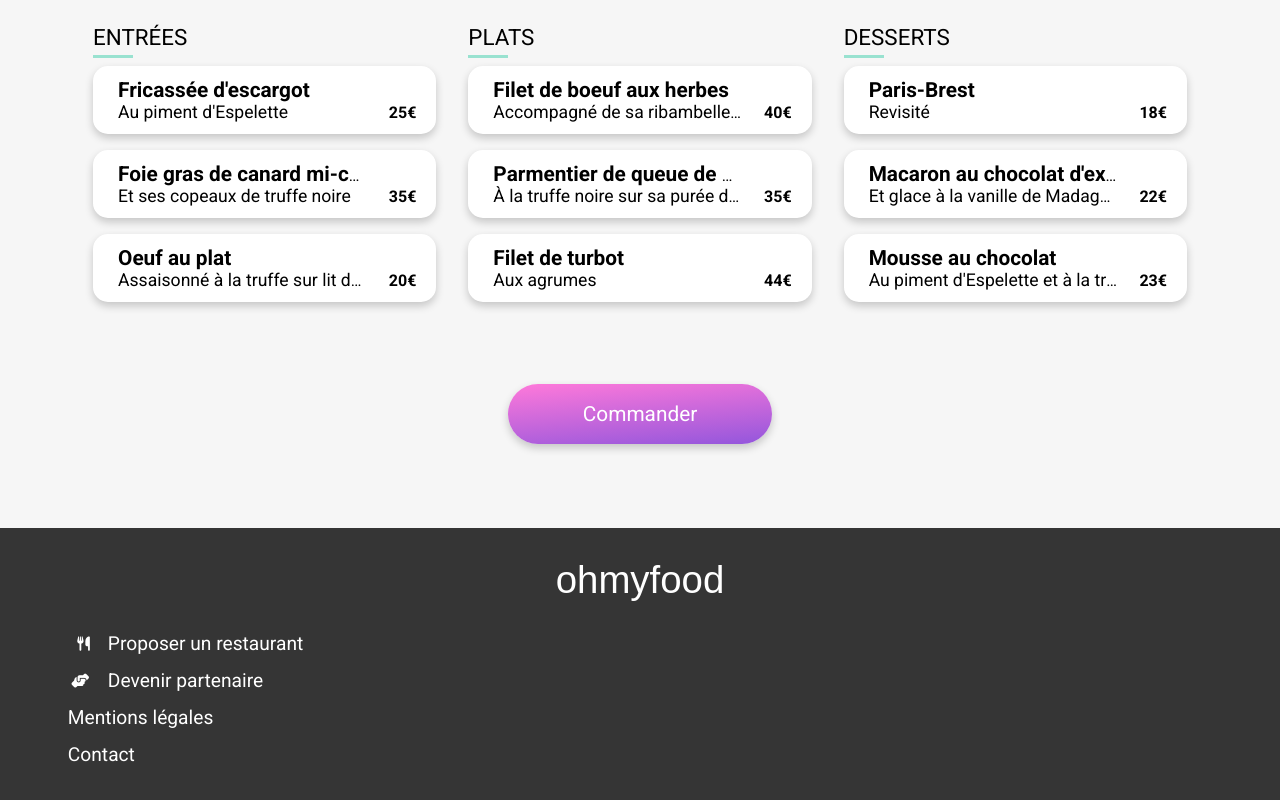
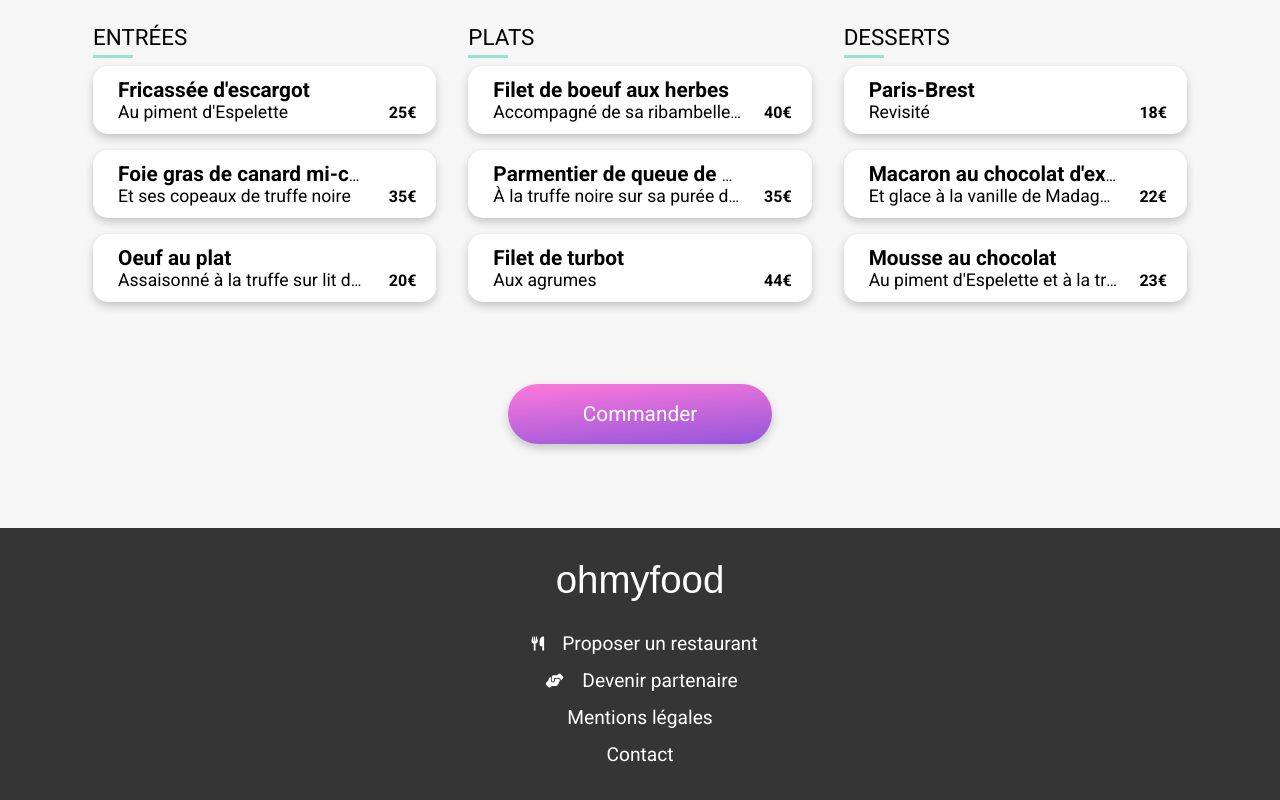
Before and after one commit to ixouu/Chanon_Julien_3_ohmyfood_062022, a website: page html/menu-la_palette_du_gout.html in a window 1280 px wide. Shown: the part 708-1508 px from the top of the page. Drawn offline with Linux system fonts and the light colour scheme; files that its build step writes are made by us from their sources; a web font is replaced by a local one.

Commit message:
padding fixins

```diff
--- a/assets/styles/sass/layout/_footer.scss
+++ b/assets/styles/sass/layout/_footer.scss
@@ -47,10 +47,12 @@ footer {
 
             @include tablettes-only {
                 font-size: 1.1rem;
+                text-align: center;
             }
 
             @include desktop-only {
                 font-size: 1.2rem;
+                text-align: center;
             }
         }
 
@@ -64,6 +66,14 @@ footer {
             @include desktop-only {
                 padding-left: 40px;
             }
+        }
+        @include tablettes-only {
+            flex-direction: row;
+            justify-content: space-between;
+        }
+        @include desktop-only {
+            flex-direction: row;
+            justify-content: space-between;
         }
     }
 
--- a/html/menu-la_palette_du_gout.html
+++ b/html/menu-la_palette_du_gout.html
@@ -8,7 +8,7 @@
     <title>Ohmyfood - Commande de repas en ligne - La palette du goût</title>
     <!--CSS Link-->
     <link rel="stylesheet" href="../assets/styles/css/style.css">
-    <link rel="stylesheet" href="./assets/styles/css/prefixed/style.css">
+    <link rel="stylesheet" href="../assets/styles/css/prefixed/style.css">
     <!--Icons-->
     <script src="https://kit.fontawesome.com/8675312190.js" crossorigin="anonymous"></script>
 </head>
@@ -22,7 +22,7 @@
     <div class="wrapper--menu">
         <!--main Picture-->
         <img class="mainPicture" src="../assets/images/restaurants/jay-wennington-N_Y88TWmGwA-unsplash.jpg"
-            alt="Restaurant La palette du goût" srcset="">
+            alt="Restaurant La palette du goût">
         <!-- Main Content -->
         <main class="mainContent">
             <!-- Title -->
```
Also changed, not shown: html/menu-a_la_francaise.html (+2 -2 lines), html/menu-la_note_enchantee.html (+2 -2 lines), html/menu-le_delice_des_sens.html (+1 -1 lines), index.html (+1 -1 lines), assets/styles/css/style.css, 1 other file.
